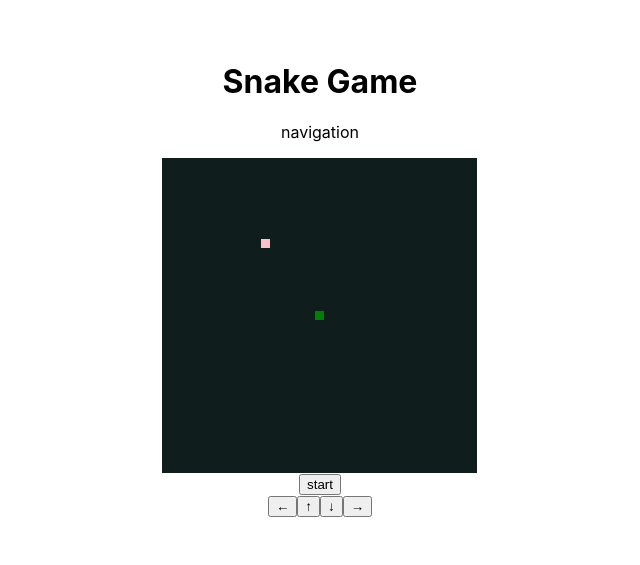
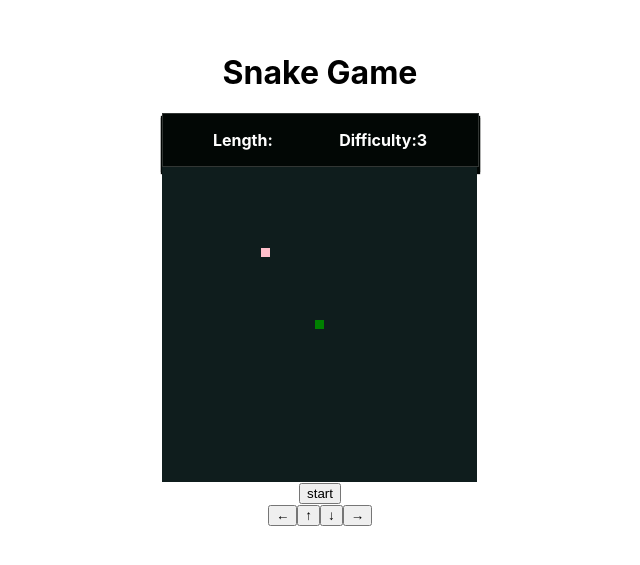
Before and after one commit to minminibear/hooks-snake-game, a React (Create React App) app: page / in a window 1280 px wide. Shown: the part 121-686 px from the top of the page, without its empty margins (320-960 px from the left). Built offline with nearby package versions, Linux system fonts and the light colour scheme.

Commit message:
ナビゲーションのレイアウト
カリキュラム5章

```diff
--- a/src/components/Button.jsx
+++ b/src/components/Button.jsx
@@ -3,12 +3,6 @@
 const Button = ({ status, onStop, onStart, onRestart }) => {
     return(
         <div className="button">
-            {/* {
-                status === "gameover" ?
-                <button onClick={onRestart}>gameover</button>
-                :
-                <button onClick={onStart}>start</button>
-            }  */}
             { status === "gameover" && <button onClick={onRestart}>gameover</button> }
             { status === "init" && <button onClick={onStart}>start</button> }
             { status === "suspended" && <button onClick={onStart}>start</button> }
--- a/src/components/Navigation.jsx
+++ b/src/components/Navigation.jsx
@@ -1,7 +1,24 @@
 import React from 'react';
 
-const Navigation = () => {
-    return <p>navigation</p>;
+const Navigation = ({ length, difficulty= 3 }) => {
+    return (
+        <div className="navigation">
+            <div className="navigation-item">
+                <span className="navigation-label">Length:</span>
+                <div className="navigation-item-number-container">
+                    <div className="num-board">{length}</div>
+                </div>
+            </div>
+            <div className="navigation-item">
+                <span className="navigation-label">Difficulty: </span>
+                <div className="navigation-item-number-container">
+                    <span className="num-board">{difficulty}</span>
+                    <div className="difficulty-button-container">
+                    </div>
+                </div>
+            </div>
+        </div>
+    )
 };
 
 export default Navigation;
--- a/src/index.css
+++ b/src/index.css
@@ -53,3 +53,20 @@
 .food {
   background: pink;
 }
+
+.navigation {
+  display: flex;
+  margin-top: 4px;
+  justify-content: space-evenly;
+  color: white;
+  font-weight: bold;
+  background: #020705;
+  box-shadow: 0px 4px 1px 1px #020604, 0px 6px 1px 1px #010403;
+  border: 1px solid #ffffff30;
+}
+
+.navigation-item {
+  padding: 16px;
+  display: flex;
+  align-items: center;
+}
```
